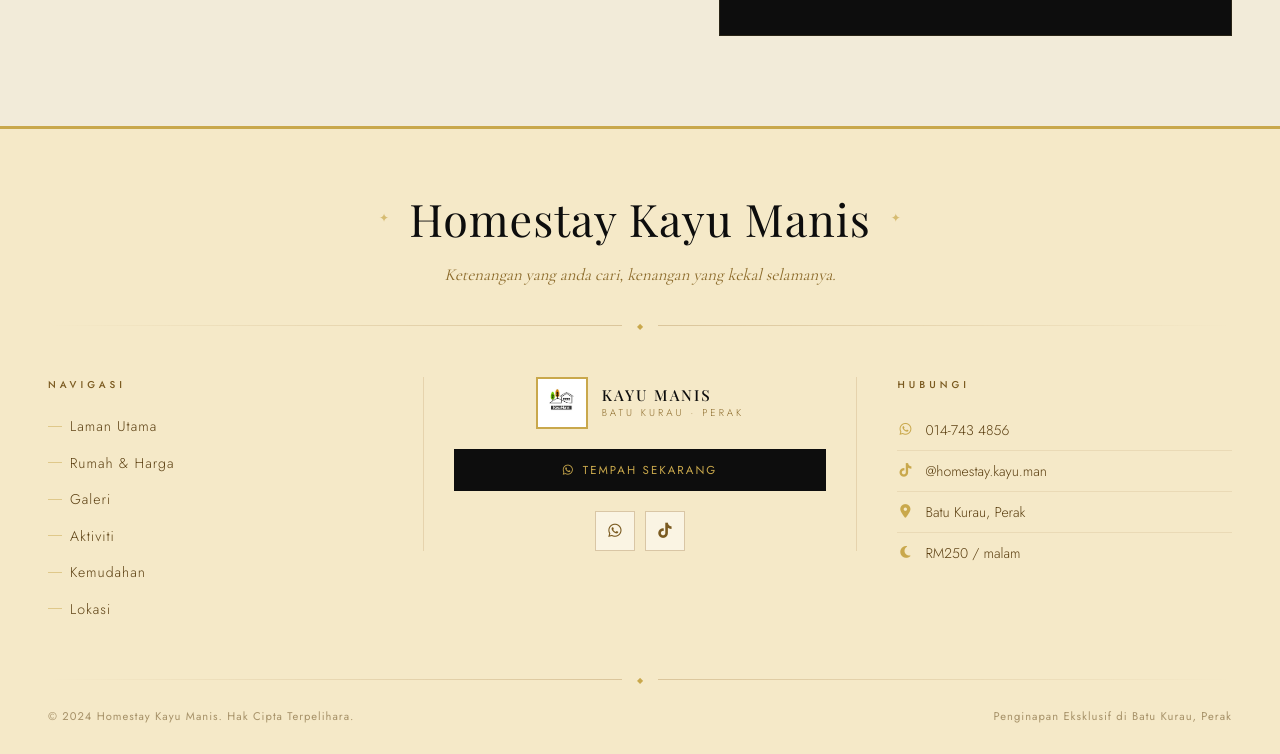
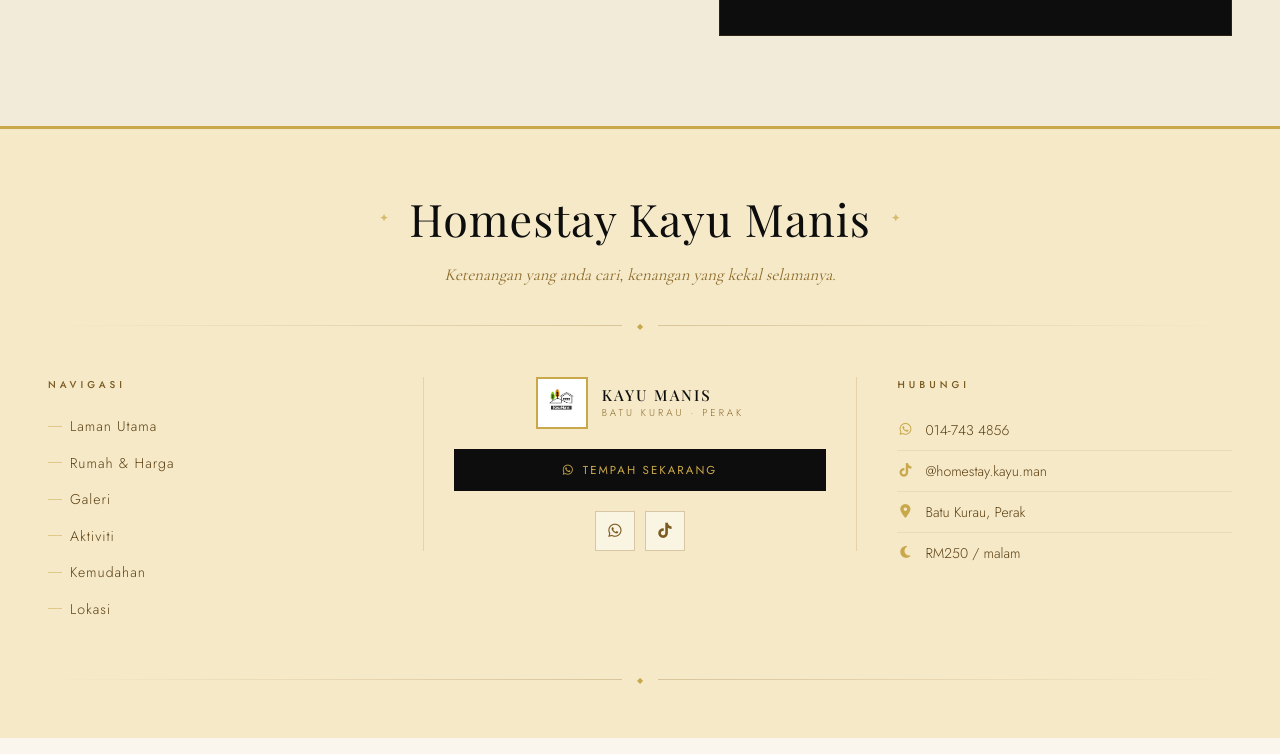
Before and after one commit to niknisa77/homestaykayumanis, a plain HTML site: page index.html in a window 1280 px wide. Shown: the part 6170-6924 px from the top of the page. Drawn offline with nearby package versions, Linux system fonts and the light colour scheme; a web font is replaced by a local one.

```diff
--- a/index.html
+++ b/index.html
@@ -1834,12 +1834,7 @@
                 <span></span><span class="footer-divider-dot">◆</span><span></span>
             </div>
 
-            <!-- Bottom bar -->
-            <div class="footer-bottom">
-                <p>© 2024 Homestay Kayu Manis. Hak Cipta Terpelihara.</p>
-                <p>Penginapan Eksklusif di Batu Kurau, Perak</p>
-            </div>
-        </div>
+
     </footer>
 
     <!-- FLOATING WHATSAPP BUTTON -->
@@ -1928,4 +1923,5 @@
         });
     </script>
 </body>
+
 </html>
```
